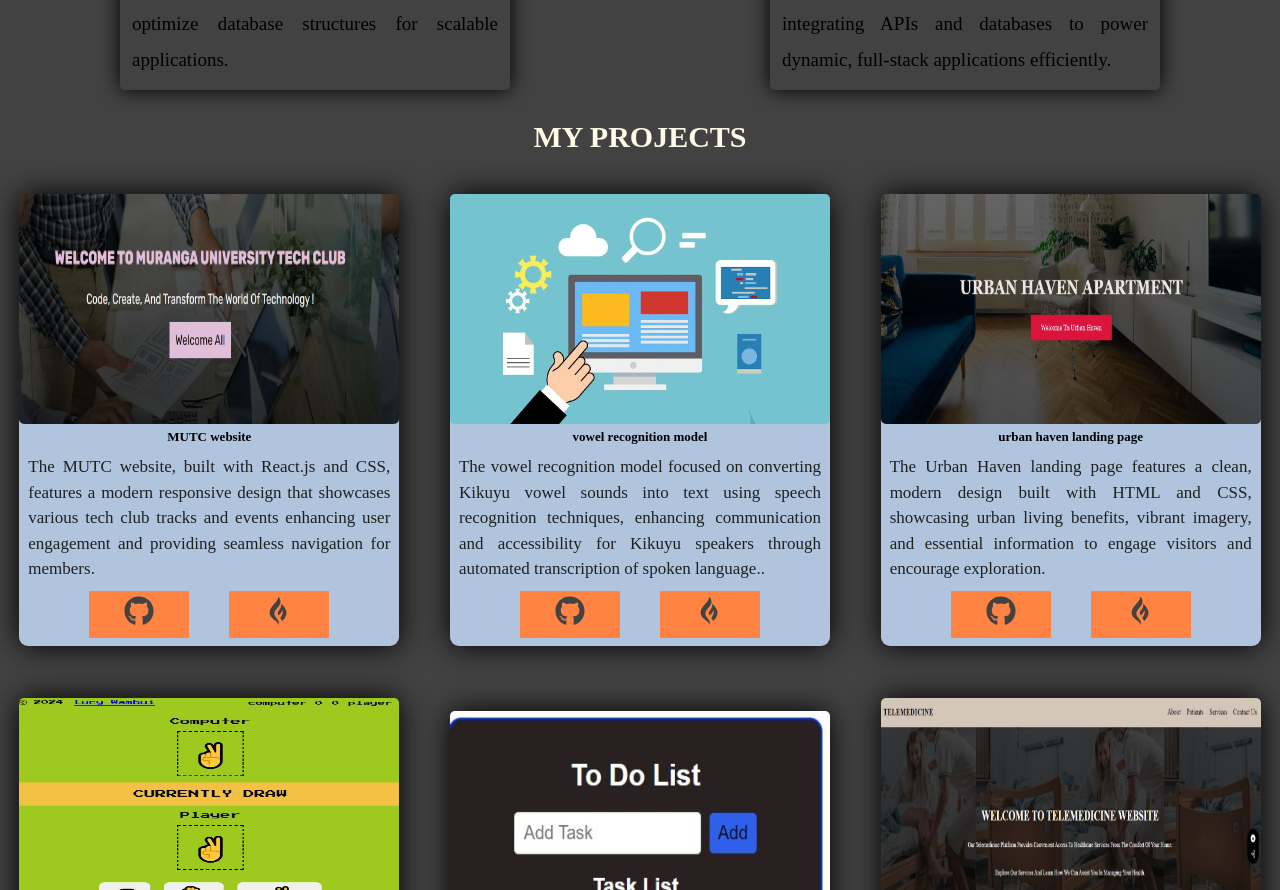
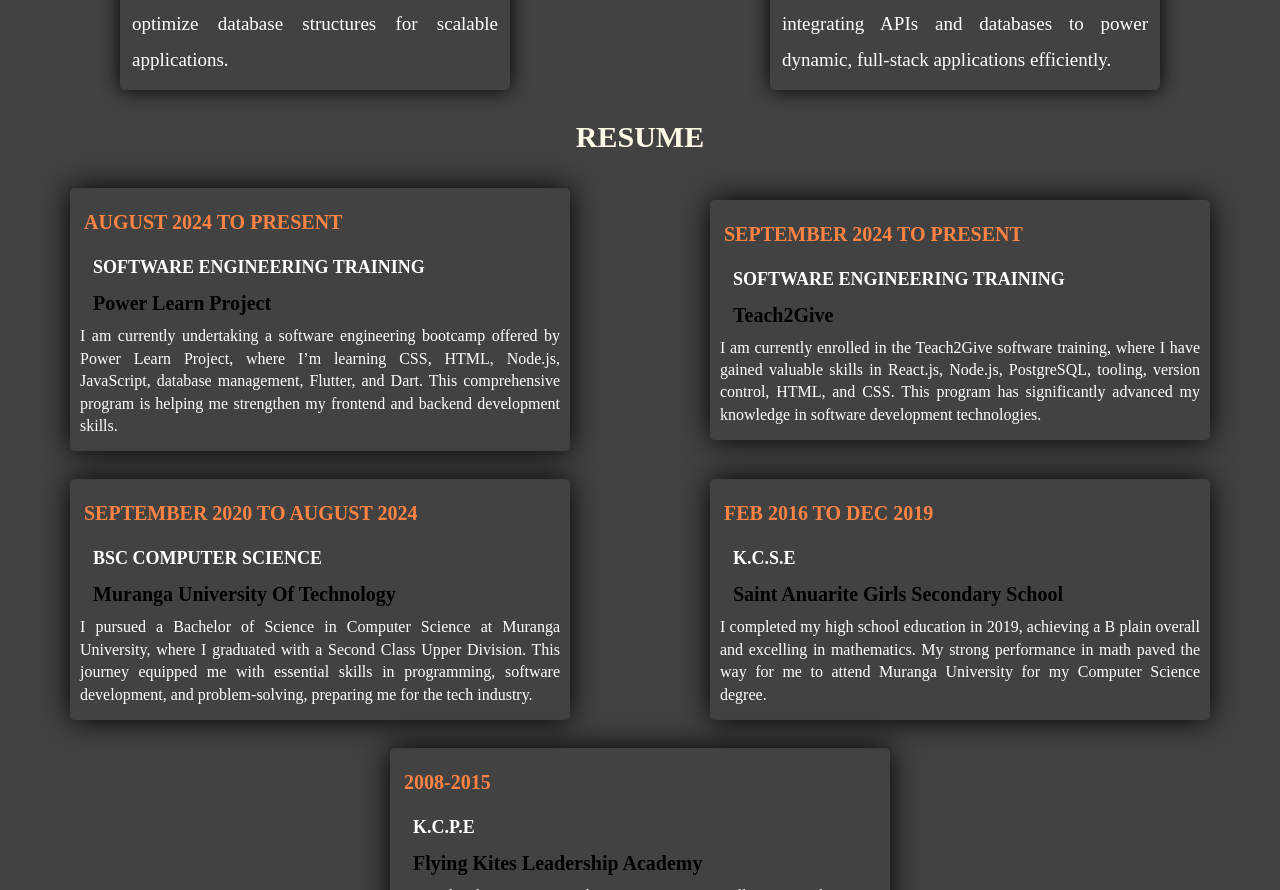
Before and after one commit to lwambon/my-portfolio, a React (Vite) app: page / in a window 1280 px wide. Shown: the part 1910-2800 px from the top of the page. Built offline with nearby package versions, Linux system fonts and the light colour scheme.

Commit message:
education section of my portoflio

```diff
--- a/src/App.css
+++ b/src/App.css
@@ -18,7 +18,7 @@
   --btn-color: #e4003a;
   --secondary-text-color: #fffbe6;
   --secondary-color: #ff8343;
-  --background-color: #16325b;
+  --background-color: #52e9ee;
 }
 .title {
   text-align: center;
--- a/src/component/About/About.css
+++ b/src/component/About/About.css
@@ -29,6 +29,7 @@
   box-shadow: 0 0 3rem;
   padding: 1.8rem;
   border-radius: 0.3rem;
+  color: white;
 }
 
 @media (max-width: 64rem) {
--- /dev/null
+++ b/src/component/Education/Education.css
@@ -0,0 +1,89 @@
+.education-container {
+  display: flex;
+  flex-wrap: wrap;
+  align-items: center;
+  justify-content: center;
+}
+
+.education-cards {
+  display: flex;
+  flex-direction: column;
+  width: 50rem;
+  box-shadow: 0 0 3rem;
+  margin: 1.4rem auto;
+  border-radius: 0.5rem;
+}
+
+.education-subtite {
+  text-transform: uppercase;
+  color: var(--secondary-color);
+  font-size: 2rem;
+  margin: 2.3rem 1.4rem;
+}
+
+.education-title {
+  font-size: 1.8rem;
+  text-transform: uppercase;
+  margin-left: 2.3rem;
+  margin-bottom: 1.4rem;
+  color: white;
+}
+
+.place-of-education {
+  text-transform: capitalize;
+  margin-left: 2.3rem;
+  font-size: 2rem;
+  font-weight: 700;
+}
+
+.education-details {
+  font-size: 1.6rem;
+  margin: 1rem;
+  text-align: justify;
+  line-height: 1.4;
+  color: white;
+  margin-bottom: 1.4rem;
+}
+
+@media (max-width: 48rem) {
+  .education-cards {
+    width: 100%;
+    margin: 1rem auto;
+  }
+
+  .education-title,
+  .place-of-education,
+  .education-details {
+    font-size: 1.5rem;
+    margin-left: 1.5rem;
+  }
+
+  .education-subtite {
+    font-size: 1.8rem;
+    margin: 2rem 1.4rem;
+  }
+}
+
+@media (max-width: 30rem) {
+  .education-cards {
+    width: 100%;
+    margin: 0.8rem auto;
+    padding: 1rem;
+  }
+
+  .education-title,
+  .place-of-education,
+  .education-details {
+    font-size: 1.3rem;
+    margin-left: 1rem;
+  }
+
+  .education-subtite {
+    font-size: 1.5rem;
+    margin: 1.5rem 1rem;
+  }
+
+  .education-details {
+    margin: 0.8rem;
+  }
+}
--- /dev/null
+++ b/src/component/Education/Education.jsx
@@ -0,0 +1,80 @@
+import "./Education.css";
+
+function Education() {
+  return (
+    <div className="Education-section">
+      <h2 className="title">Resume</h2>
+      <div className="education-container">
+        <div className="education-cards">
+          <h3 className="education-subtite">august 2024 to present</h3>
+          <h4 className="education-title">software engineering training</h4>
+          <h4 className="place-of-education">power learn project</h4>
+          <p className="education-details">
+            I am currently undertaking a software engineering bootcamp offered
+            by Power Learn Project, where I’m learning CSS, HTML, Node.js,
+            JavaScript, database management, Flutter, and Dart. This
+            comprehensive program is helping me strengthen my frontend and
+            backend development skills.
+          </p>
+        </div>
+
+        <div className="education-cards">
+          <h3 className="education-subtite">september 2024 to present</h3>
+          <h4 className="education-title">software engineering training</h4>
+          <h4 className="place-of-education">teach2Give</h4>
+          <p className="education-details">
+            I am currently enrolled in the Teach2Give software training, where I
+            have gained valuable skills in React.js, Node.js, PostgreSQL,
+            tooling, version control, HTML, and CSS. This program has
+            significantly advanced my knowledge in software development
+            technologies.
+          </p>
+        </div>
+        <div className="education-cards">
+          <h3 className="education-subtite">September 2020 To August 2024</h3>
+          <h4 className="education-title">bsc computer science</h4>
+          <h4 className="place-of-education">
+            muranga university of technology
+          </h4>
+          <p className="education-details">
+            I pursued a Bachelor of Science in Computer Science at Muranga
+            University, where I graduated with a Second Class Upper Division.
+            This journey equipped me with essential skills in programming,
+            software development, and problem-solving, preparing me for the tech
+            industry.
+          </p>
+        </div>
+
+        <div className="education-cards">
+          <h3 className="education-subtite">feb 2016 to dec 2019</h3>
+          <h4 className="education-title">K.C.S.E</h4>
+          <h4 className="place-of-education">
+            saint anuarite girls secondary school
+          </h4>
+          <p className="education-details">
+            I completed my high school education in 2019, achieving a B plain
+            overall and excelling in mathematics. My strong performance in math
+            paved the way for me to attend Muranga University for my Computer
+            Science degree.
+          </p>
+        </div>
+
+        <div className="education-cards">
+          <h3 className="education-subtite">2008-2015</h3>
+          <h4 className="education-title">K.C.P.E</h4>
+          <h4 className="place-of-education">
+            flying kites leadership academy
+          </h4>
+          <p className="education-details">
+            I completed my primary education in 2015, excelling in mathematics,
+            which set a strong foundation for my academic journey. My
+            performance paved the way for me to attend high school and further
+            pursue my academic goals.
+          </p>
+        </div>
+      </div>
+    </div>
+  );
+}
+
+export default Education;
--- a/src/component/Home/Home.jsx
+++ b/src/component/Home/Home.jsx
@@ -1,6 +1,7 @@
 import Hero from "../Hero/Hero";
 import About from "../About/About";
 import Skills from "../Skills/Skills";
+import Education from "../Education/Education";
 import Projects from "../Projects/Projects";
 import Contact from "../Contact/Contact";
 
@@ -10,6 +11,7 @@
       <Hero />
       <About />
       <Skills />
+      <Education />
       <Projects />
       <Contact />
     </div>
--- a/src/component/Projects/Projects.css
+++ b/src/component/Projects/Projects.css
@@ -13,7 +13,6 @@
   flex-direction: column;
   flex-wrap: wrap;
   box-shadow: 0 0 3rem;
-  background-color: lightsteelblue;
   margin: 2rem auto;
   border-radius: 0.9rem;
 }
@@ -45,7 +44,7 @@
   text-align: justify;
   padding: 0.9rem;
   font-size: 1.7rem;
-  color: var(--text-color);
+  color: white;
 }
 
 .project-links {
--- a/src/component/Skills/Skills.css
+++ b/src/component/Skills/Skills.css
@@ -43,4 +43,5 @@
   font-size: 1.9rem;
   line-height: 1.9;
   text-align: justify;
+  color: white;
 }
```
